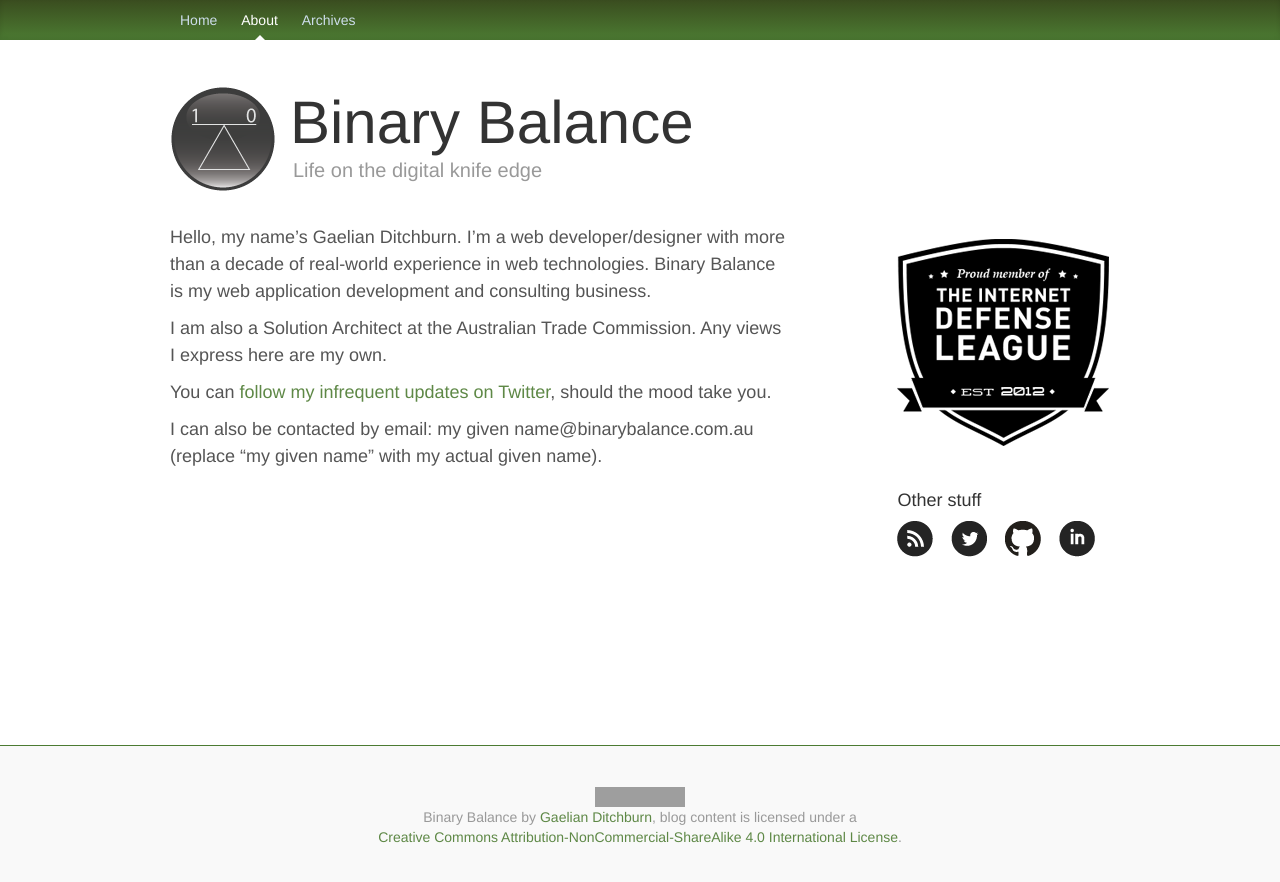
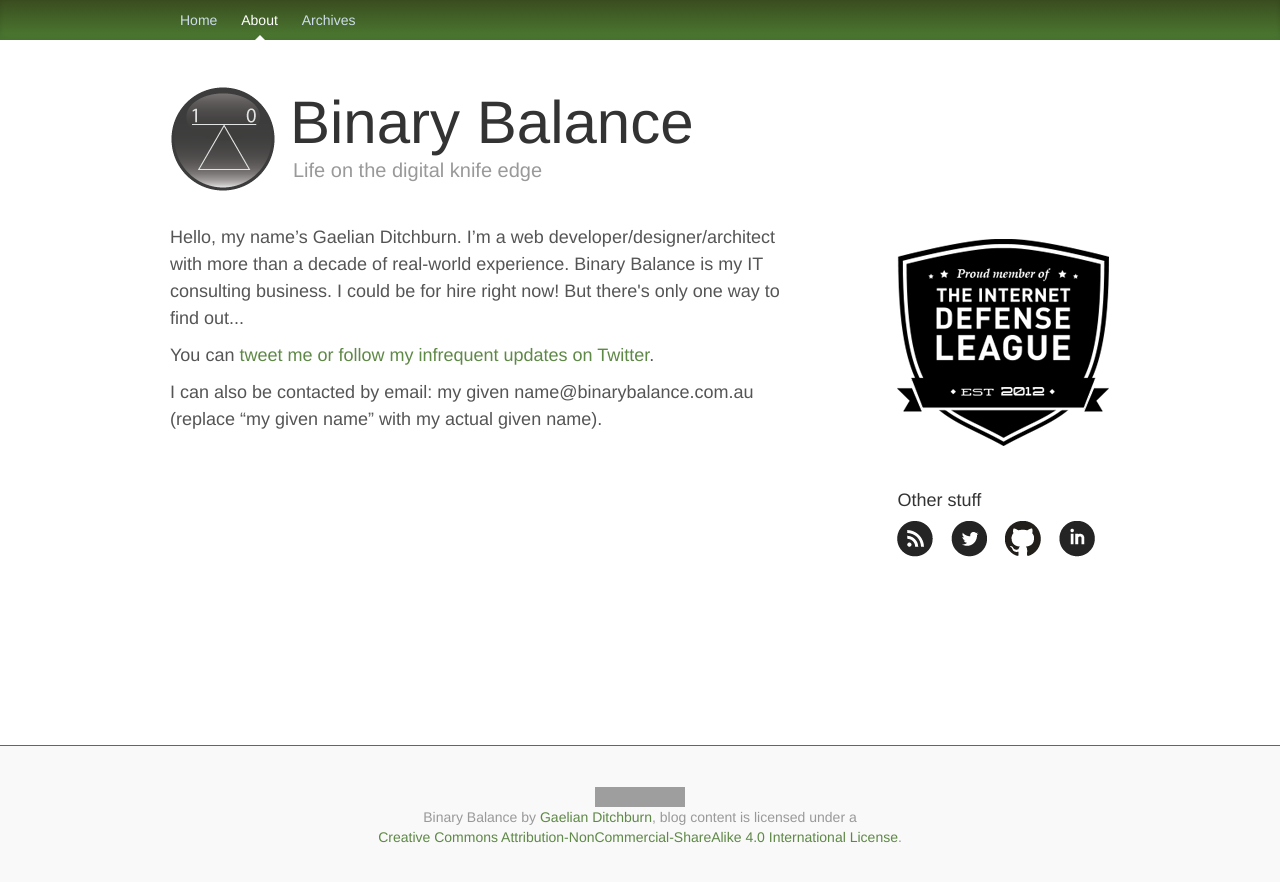
Before and after one commit to gaelian/blog-binary-balance, a Jekyll site: the page built from about/index.html, in a window 1280 px wide. Shown: the top 882 px of the page. Built offline with Jekyll 4.4.1, drawn with Linux system fonts in a browser that asks for light colours; nearby versions of some CDN libraries; Markdown is read by kramdown in place of the engine named in the settings; comment, search, counter and statistics services are not loaded; grey boxes are pictures that could not be loaded.

Commit message:
Updated 'About' page.

```diff
--- a/about/index.html
+++ b/about/index.html
@@ -4,10 +4,8 @@ redirect_from:
   - /pages/about/
 ---
 
-<p>Hello, my name’s Gaelian Ditchburn. I’m a web developer/designer with more than a decade of real-world experience in web technologies. Binary Balance is my web application development and consulting business.</p>
+<p>Hello, my name’s Gaelian Ditchburn. I’m a web developer/designer/architect with more than a decade of real-world experience. Binary Balance is my IT consulting business. I could be for hire right now! But there's only one way to find out...</p>
 
-<p>I am also a Solution Architect at the Australian Trade Commission. Any views I express here are my own.</p>
-
-<p>You can <a href="http://twitter.com/gaelian">follow my infrequent updates on Twitter</a>, should the mood take you.</p>
+<p>You can <a href="http://twitter.com/gaelian">tweet me or follow my infrequent updates on Twitter</a>.</p>
 
 <p>I can also be contacted by email: my given name@binarybalance.com.au (replace “my given name” with my actual given name).</p>
```
